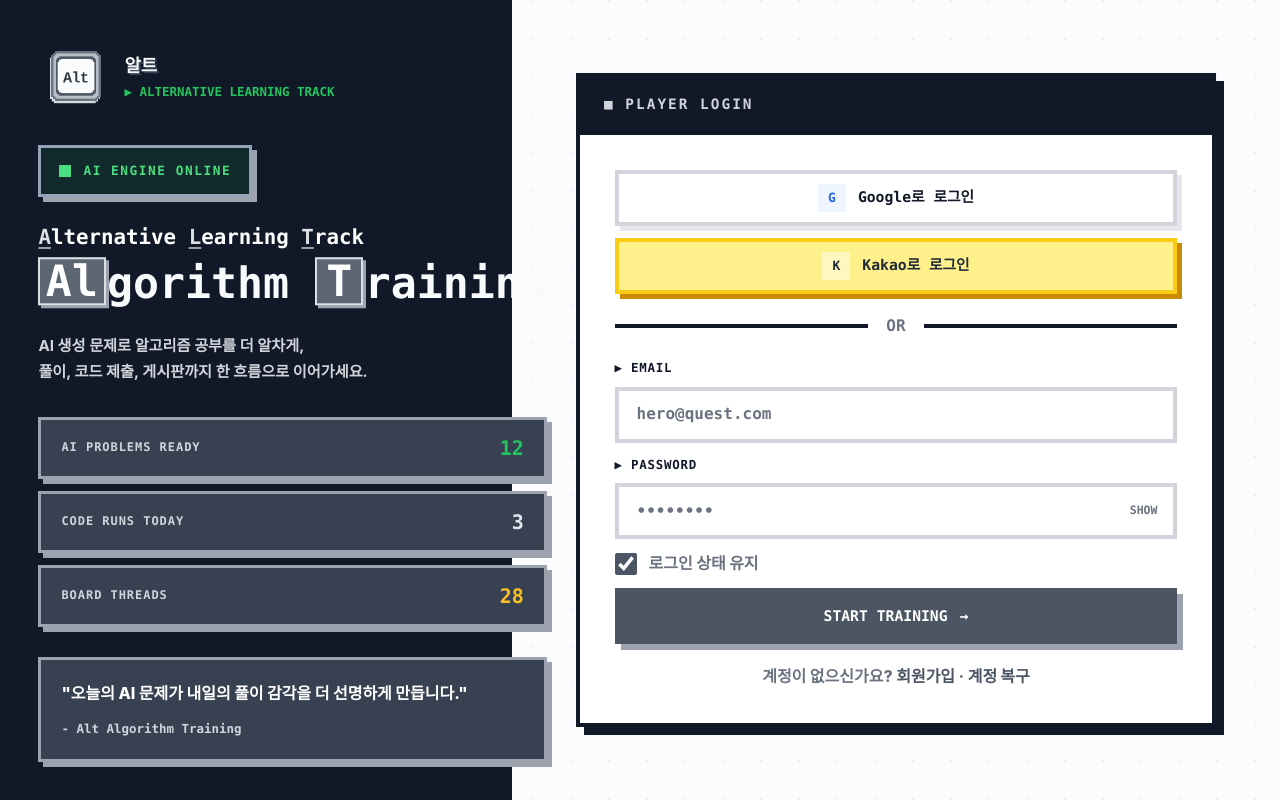
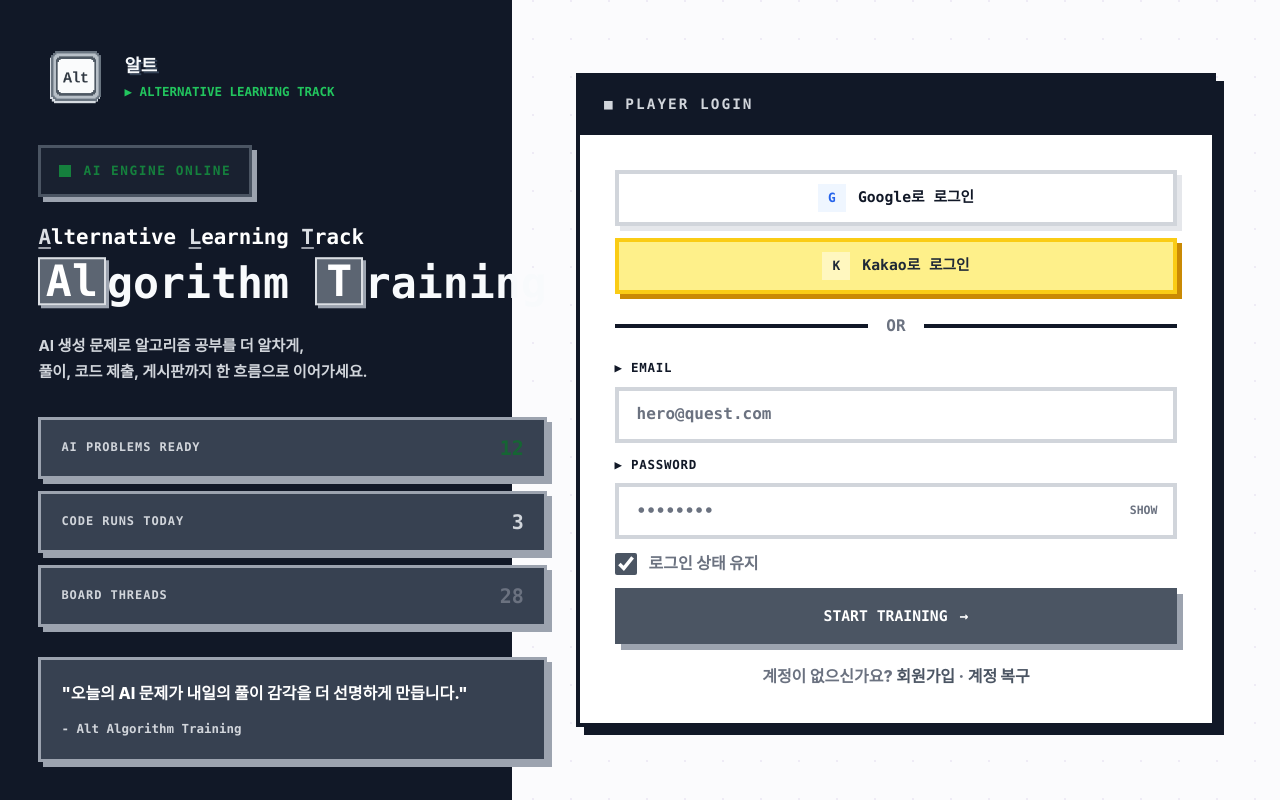
Before and after one commit to SSAFY-TEAM-LYL/Service-Front, a Vue app: page /login in a window 1280 px wide. Built offline with nearby package versions, Linux system fonts and the light colour scheme; no server answers.

Commit message:
Revert "디자인 2차 최종"
This reverts commit 71b6baa3fd06bb2916e1ea4a1480dc92e73c2d8c.

```diff
--- a/src/assets/main.css
+++ b/src/assets/main.css
@@ -187,9 +187,6 @@
   --theme-login-side-card-border: #334155;
   --theme-login-side-card-shadow: #020617;
   --theme-login-hero-accent: #60a5fa;
-  --theme-login-status-accent: #4ade80;
-  --theme-login-status-border: #64748b;
-  --theme-login-status-bg: rgba(34, 197, 94, 0.08);
   --theme-login-stat-positive: #22c55e;
   --theme-login-stat-secondary: #94a3b8;
   --theme-login-stat-warm: #fbbf24;
@@ -271,12 +268,6 @@
   --login-brand-text: #f8fafc;
   --login-brand-text-shadow: 2px 2px 0 #334155;
   --login-brand-kicker: #22c55e;
-  --theme-login-status-accent: #4ade80;
-  --theme-login-status-border: #94a3b8;
-  --theme-login-status-bg: rgba(34, 197, 94, 0.1);
-  --theme-login-stat-positive: #22c55e;
-  --theme-login-stat-secondary: #e2e8f0;
-  --theme-login-stat-warm: #fbbf24;
   --pixel-shadow: 5px 5px 0 #cbd5e1;
   --pixel-shadow-muted: 4px 4px 0 #e5e7eb;
 }
--- a/src/views/LoginView.vue
+++ b/src/views/LoginView.vue
@@ -253,9 +253,6 @@
   --login-side-card-border: var(--theme-login-side-card-border, var(--primary-shadow));
   --login-side-card-shadow: var(--theme-login-side-card-shadow, var(--primary-shadow));
   --login-hero-accent: var(--theme-login-hero-accent, var(--cyan));
-  --login-status-accent: var(--theme-login-status-accent, var(--login-accent));
-  --login-status-border: var(--theme-login-status-border, var(--primary));
-  --login-status-bg: var(--theme-login-status-bg, color-mix(in srgb, var(--primary) 14%, transparent));
   --login-stat-positive: var(--theme-login-stat-positive, var(--green));
   --login-stat-secondary: var(--theme-login-stat-secondary, var(--login-support-text));
   --login-stat-warm: var(--theme-login-stat-warm, var(--gold));
@@ -323,10 +320,10 @@
   align-items: center;
   gap: 12px;
   width: fit-content;
-  border: 3px solid var(--login-status-border);
-  background: var(--login-status-bg);
+  border: 3px solid var(--primary);
+  background: color-mix(in srgb, var(--primary) 14%, transparent);
   box-shadow: 5px 5px 0 var(--primary-shadow);
-  color: var(--login-status-accent);
+  color: var(--login-accent);
   font-family: var(--font-mono);
   font-size: 0.8rem;
   font-weight: 950;
@@ -337,7 +334,7 @@
 .status-dot {
   width: 12px;
   height: 12px;
-  background: var(--login-status-accent);
+  background: var(--login-accent);
 }
 
 .login-copy {
```
